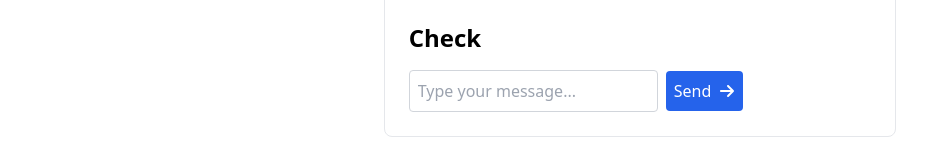
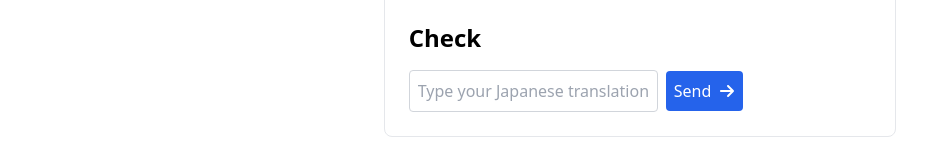
Before and after one commit to AidenH-dev/ReBabel, a Next.js app: page /learn in a window 1280 px wide. Shown: the part 155-317 px from the top of the page, without its empty margins (0-943 px from the left). Built offline with nearby package versions, Linux system fonts and the light colour scheme.

Commit message:
connect flow of  sentence generation and grading

```diff
--- a/src/pages/api/grader-gpt.js
+++ b/src/pages/api/grader-gpt.js
@@ -6,9 +6,16 @@ export default async function handler(req, res) {
     return res.status(405).end(`Method ${req.method} Not Allowed`);
   }
 
+  // Extracting the sentences from the request body
+  const { japaneseSentence, englishSentence } = req.body;
+
+  if (!japaneseSentence || !englishSentence) {
+    return res.status(400).json({ error: 'Japanese and English sentences are required' });
+  }
+
   const OPENAI_API_KEY = process.env.OPENAI_KEY;
   const assistantId = 'asst_srJBzryx0qcs1xcwkttm61Y0';
-  const userMessage = 'Generate a JSON object that is a grade the japanese translation of this English sentence: Yesterday, I went to the hospital. the Sentence to grade is: 今日はびょういんに行きました';
+  const userMessage = `Generate a JSON object that is a grade the Japanese translation of this English sentence: ${englishSentence} the Sentence to grade is: ${japaneseSentence}`;
 
   try {
     // Step 1: Create a Thread
@@ -81,14 +88,9 @@ export default async function handler(req, res) {
         runComplete = true;
         break;
       } else if (runStatus === 'requires_action') {
-        // Check for the action details
         const requiredAction = runStatusResponse.data.required_action;
         console.log('Assistant requires action:', JSON.stringify(requiredAction, null, 2));
-
-        // Extract the arguments from requiredAction
         extractedArguments = requiredAction.submit_tool_outputs.tool_calls[0].function.arguments;
-
-        // Exit the loop early if we got the arguments
         runComplete = true;
         break;
       }
@@ -98,13 +100,11 @@ export default async function handler(req, res) {
     }
 
     if (extractedArguments) {
-      // If we have extracted arguments, return them directly
       return res.status(200).json({ message: extractedArguments });
     } else if (!runComplete) {
       return res.status(408).json({ error: 'Assistant response timeout or action required not fulfilled' });
     }
 
-    // Step 5: Retrieve the Assistant’s Message if needed
     const messageResponse = await axios.get(
       `https://api.openai.com/v1/threads/${threadId}/messages`,
       {
--- a/src/pages/learn/index.js
+++ b/src/pages/learn/index.js
@@ -17,6 +17,8 @@ export default function Learn() {
   const [responseMessage, setResponseMessage] = useState(null);
   const [responseMessageGrade, setResponseMessageGrade] = useState(null);
   const chartRefs = useRef({});
+  const inputRef = useRef(null); // Reference for input field
+
 
   const [isLoading, setIsLoading] = useState(false); // State for button loading
 
@@ -44,15 +46,22 @@ export default function Learn() {
     }
   };
 
+
   const handleButtonClickGrade = async () => {
-    setIsLoading(true); // Set loading state to true before fetch
+    setIsLoading(true);
+    const japaneseSentence = inputRef.current.value;
+    const englishSentence = responseMessage;
+
+    console.log("Japanese Sentence:", japaneseSentence);
+    console.log("English Sentence:", englishSentence);
+
     try {
       const response = await fetch("/api/grader-gpt", {
         method: "POST",
         headers: {
           "Content-Type": "application/json",
         },
-        // Include a body if your API expects any data, otherwise it can be omitted
+        body: JSON.stringify({ japaneseSentence, englishSentence }),
       });
       if (!response.ok) {
         throw new Error("Network response was not ok");
@@ -182,9 +191,11 @@ export default function Learn() {
                 <div className="flex items-center">
                   <input
                     type="text"
+                    ref={inputRef}
                     className="flex-grow p-2 border border-gray-300 mr-2 rounded"
-                    placeholder="Type your message..."
+                    placeholder="Type your Japanese translation..."
                   />
+
                   <button
                     className="p-2 bg-blue-600 text-white rounded flex items-center justify-center"
                     onClick={handleButtonClickGrade}
```
